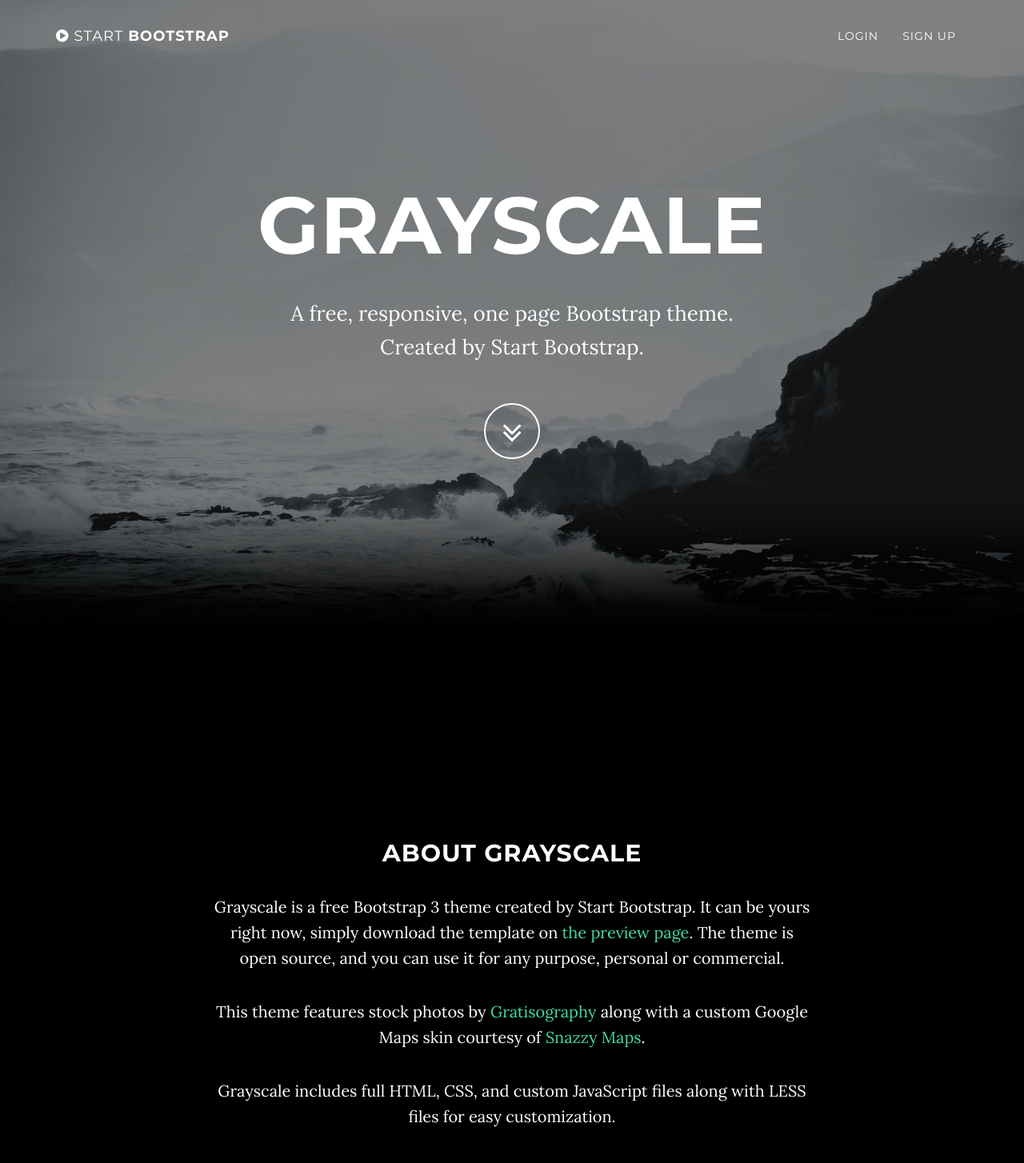
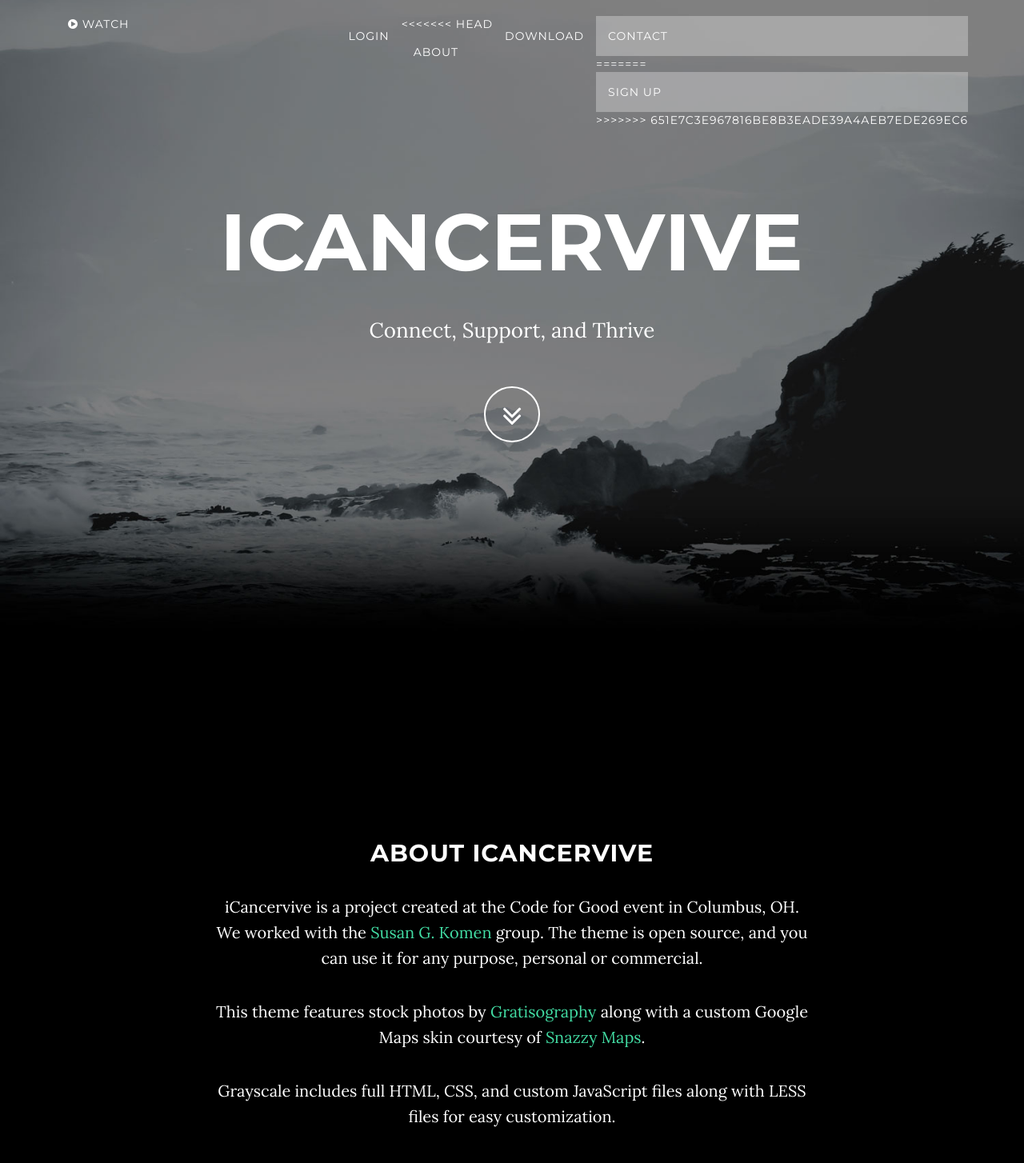
Before and after one commit to Columbus2016/team-5, a Python web app: template templates/index.html in a window 1280 px wide. Shown: the top 1454 px of the page at 80% size. Run offline with Jinja, Linux system fonts and the light colour scheme; the template is opened without the code that fills it, so the values that code supplies are empty; some libraries are stand-ins or nearby versions.

Commit message:
begin changes to bootstrap template

```diff
--- a/templates/index.html
+++ b/templates/index.html
@@ -9,7 +9,7 @@
     <meta name="description" content="">
     <meta name="author" content="">
 
-    <title>Grayscale - Start Bootstrap Theme</title>
+    <title>iCancervive</title>
 
             <!-- Bootstrap Core CSS -->
     <link href="https://blackrockdigital.github.io/startbootstrap-grayscale/vendor/bootstrap/css/bootstrap.min.css" rel="stylesheet">
@@ -41,7 +41,8 @@
                     Menu <i class="fa fa-bars"></i>
                 </button>
                 <a class="navbar-brand page-scroll" href="#page-top">
-                    <i class="fa fa-play-circle"></i> <span class="light">Start</span> Bootstrap
+                    <a href="https://youtu.be/dJzYJXo6WZQ"><i class="fa fa-play-circle"></i> <span class="light">Watch</span>
+                    </a>
                 </a>
             </div>
 
@@ -56,7 +57,17 @@
                         <a class="page-scroll" href={{ url_for('frontend.login_route') }}>Login</a>
                     </li>
                     <li>
+<<<<<<< HEAD
+                        <a class="page-scroll" href="#about">About</a>
+                    </li>
+                    <li>
+                        <a class="page-scroll" href="#download">Download</a>
+                    </li>
+                    <li>
+                        <a class="page-scroll" href="#contact">Contact</a>
+=======
                         <a class="page-scroll" href={{ url_for('frontend.signup_route') }}>Sign Up</a>
+>>>>>>> 651e7c3e967816be8b3eade39a4aeb7ede269ec6
                     </li>
                 </ul>
             </div>
@@ -71,9 +82,8 @@
             <div class="container">
                 <div class="row">
                     <div class="col-md-8 col-md-offset-2">
-                        <h1 class="brand-heading">Grayscale</h1>
-                        <p class="intro-text">A free, responsive, one page Bootstrap theme.
-                            <br>Created by Start Bootstrap.</p>
+                        <h1 class="brand-heading">iCancervive</h1>
+                        <p class="intro-text">Connect, Support, and Thrive</p>
                         <a href="#about" class="btn btn-circle page-scroll">
                             <i class="fa fa-angle-double-down animated"></i>
                         </a>
@@ -87,8 +97,8 @@
     <section id="about" class="container content-section text-center">
         <div class="row">
             <div class="col-lg-8 col-lg-offset-2">
-                <h2>About Grayscale</h2>
-                <p>Grayscale is a free Bootstrap 3 theme created by Start Bootstrap. It can be yours right now, simply download the template on <a href="http://startbootstrap.com/template-overviews/grayscale/">the preview page</a>. The theme is open source, and you can use it for any purpose, personal or commercial.</p>
+                <h2>About iCancervive</h2>
+                <p>iCancervive is a project created at the Code for Good event in Columbus, OH. We worked with the <a href="http://ww5.komen.org/">Susan G. Komen</a> group. The theme is open source, and you can use it for any purpose, personal or commercial.</p>
                 <p>This theme features stock photos by <a href="http://gratisography.com/">Gratisography</a> along with a custom Google Maps skin courtesy of <a href="http://snazzymaps.com/">Snazzy Maps</a>.</p>
                 <p>Grayscale includes full HTML, CSS, and custom JavaScript files along with LESS files for easy customization.</p>
             </div>
```
